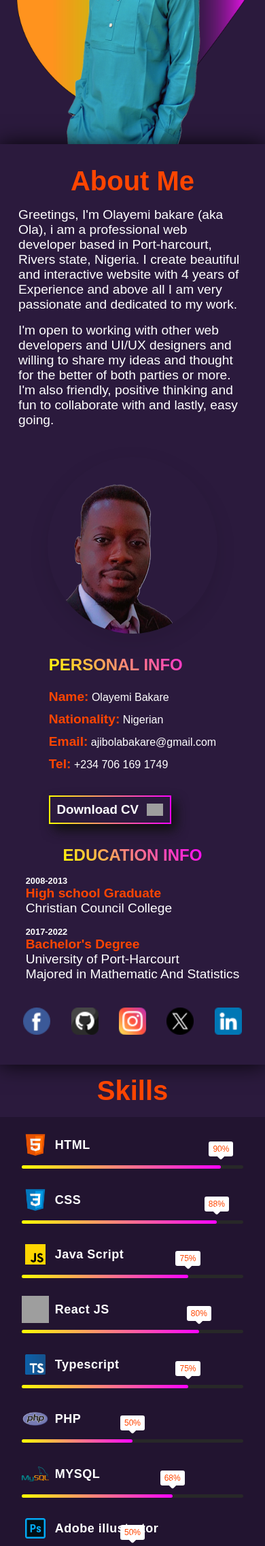
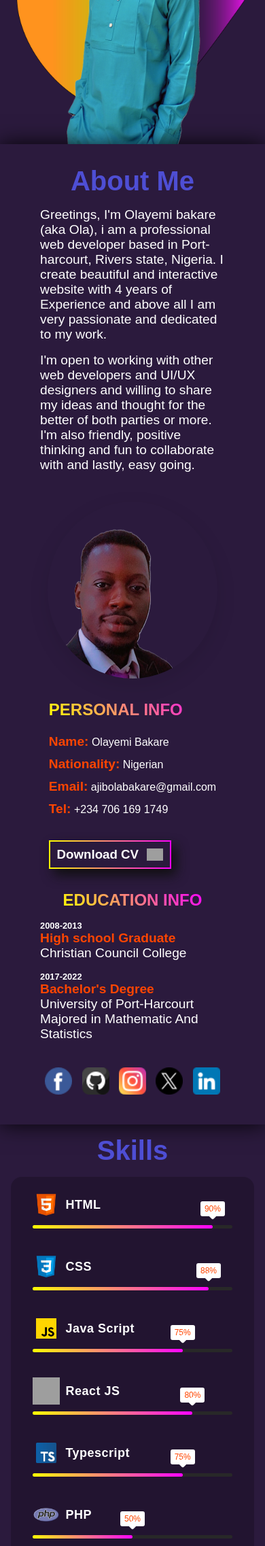
Before and after one commit to freakishcode/bakarePortfolio, a PHP site: page / in a window 390 px wide; the page is wider, and only the part inside the window is pictured. Shown: the part 632-2906 px from the top of that part at 68% size. Run offline with PHP 8.4, Linux system fonts and the light colour scheme; grey boxes are pictures that could not be loaded.

Commit message:
Update index.css

```diff
--- a/index.css
+++ b/index.css
@@ -605,7 +605,7 @@ header.header-bg-light {
 .social-Media-Link {
   margin-top: 1rem;
   display: flex;
-  gap: 1rem;
+  justify-content: space-between;
 
   a {
     padding: 0 0.45rem;
@@ -639,8 +639,9 @@ header.header-bg-light {
   grid-template-columns: repeat(2, 1fr);
   gap: 1.5rem;
   padding: 0 1rem;
+  border-radius: 1rem;
 
-  width: 100%;
+  width: 100dvw;
   height: 80dvh;
   background-color: rgba(0, 0, 0, 0.2);
   /* border: 1px solid yellow; */
@@ -800,7 +801,7 @@ header.header-bg-light {
   }
 
   h2 {
-    background: var(--gradient2);
+    background: var(--gradient);
     background-clip: text;
     -webkit-background-clip: text;
     -webkit-text-fill-color: transparent;
@@ -1234,7 +1235,7 @@ footer.footer-bgColor {
 
   /* General styling for: home, about, skill, project, service & contact */
   header {
-    background: var(--orange);
+    background: rgb(78, 78, 212);
     background-clip: text;
   }
 
@@ -1270,11 +1271,13 @@ footer.footer-bgColor {
   }
 
   .SkillBoxContainer {
-    display: grid;
+    width: 92%;
+    height: 90dvh;
+
     grid-template-columns: 1fr;
     gap: 0.11rem;
     padding: 1rem 2rem;
-    margin-bottom: 1.5rem;
+    margin-bottom: 1.2rem;
   }
 
   /* turn off transition for my social media link on mobile */
```
